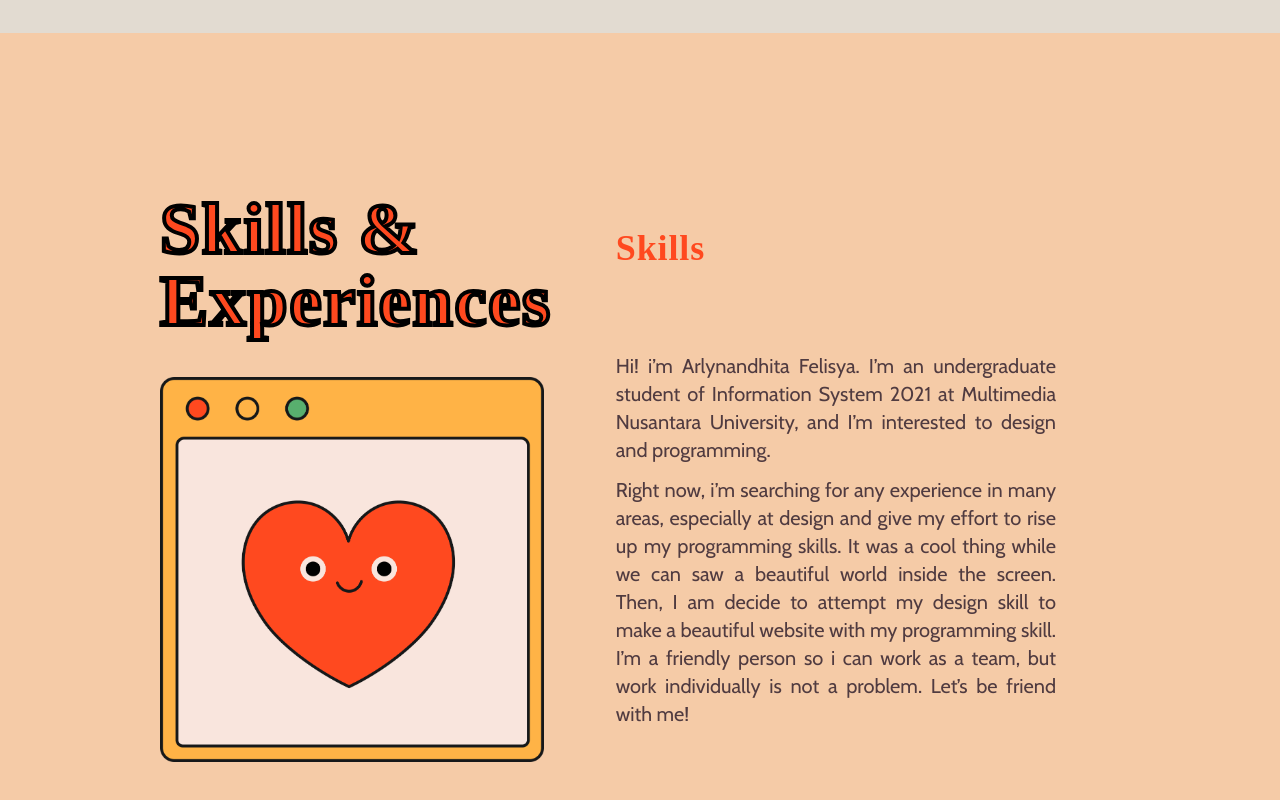
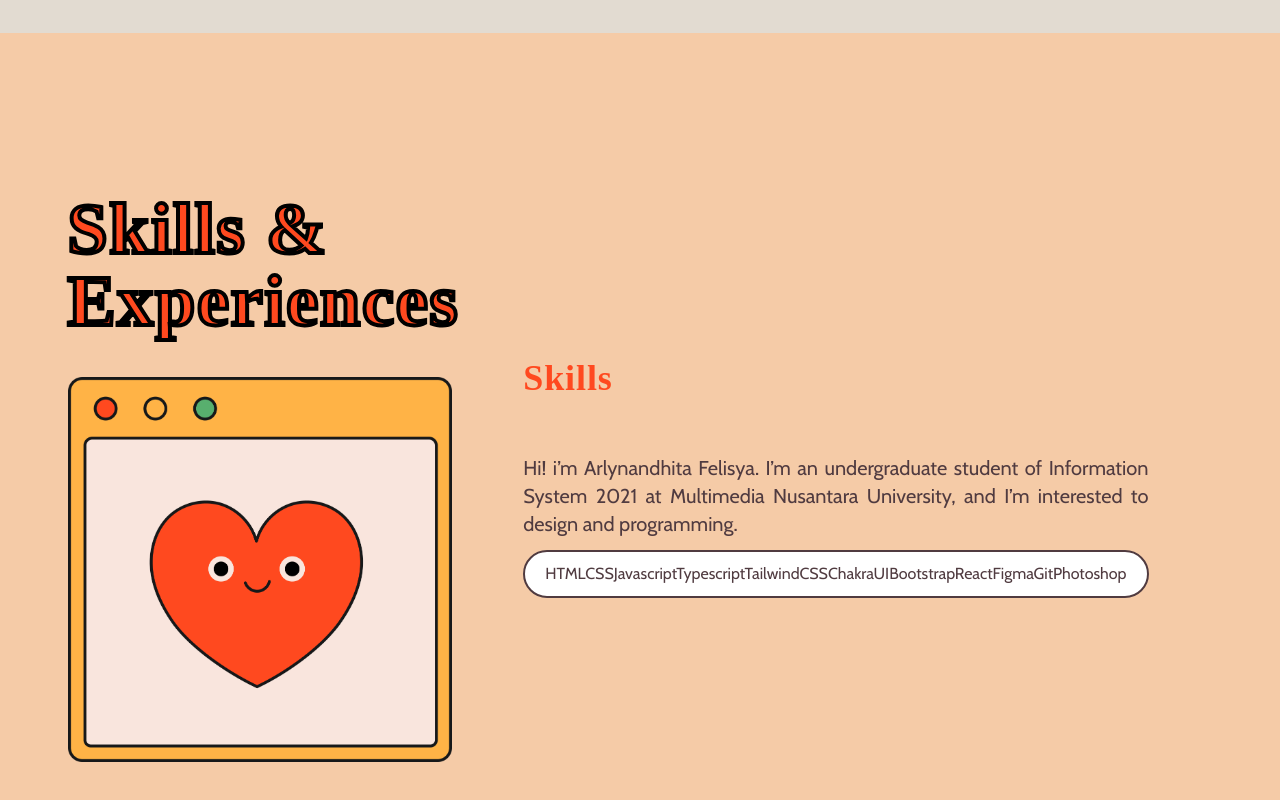
Before and after one commit to feellliiiisssss/reactjs-portfolio, a React (Create React App) app: page / in a window 1280 px wide. Shown: the part 1379-2179 px from the top of the page. Built offline with nearby package versions, Linux system fonts and the light colour scheme; what tailwindcss-text-fill-stroke would draw is missing.

Commit message:
add: skills

```diff
--- a/src/components/Skill.js
+++ b/src/components/Skill.js
@@ -1,6 +1,17 @@
-import React from "react";
+import { data } from "autoprefixer";
+import React, { useState } from "react";
+
+const SkillSquare = (props) => {
+  return (
+    <div className="text-[#503B40] bg-white w-fit h-fit font-medium rounded-full text-center px-5 py-2.5 border-solid border-2 border-[#503B40]">
+      {props.data}
+    </div>
+  );
+};
 
 const Skills = () => {
+  const [array, setArray] = useState(["HTML", "CSS", "Javascript", "Typescript", "TailwindCSS", "ChakraUI", "Bootstrap", "React", "Figma", "Git", "Photoshop"]);
+
   return (
     <div className="min-h-max m-auto md:flex items-center justify-center md:p-40 px-10 py-20 bg-[#F5CBA7]">
       <div className="grid gap-10">
@@ -13,11 +24,7 @@ const Skills = () => {
           Hi! i’m Arlynandhita Felisya. I’m an undergraduate student of Information System 2021 at Multimedia Nusantara University, and I’m interested to design
           and programming.
         </p>
-        <p className="lg:text-justify lg:text-xl text-justify">
-          Right now, i’m searching for any experience in many areas, especially at design and give my effort to rise up my programming skills. It was a cool
-          thing while we can saw a beautiful world inside the screen. Then, I am decide to attempt my design skill to make a beautiful website with my
-          programming skill. I’m a friendly person so i can work as a team, but work individually is not a problem. Let’s be friend with me!
-        </p>
+        <SkillSquare data={array}></SkillSquare>
       </div>
     </div>
   );
```
